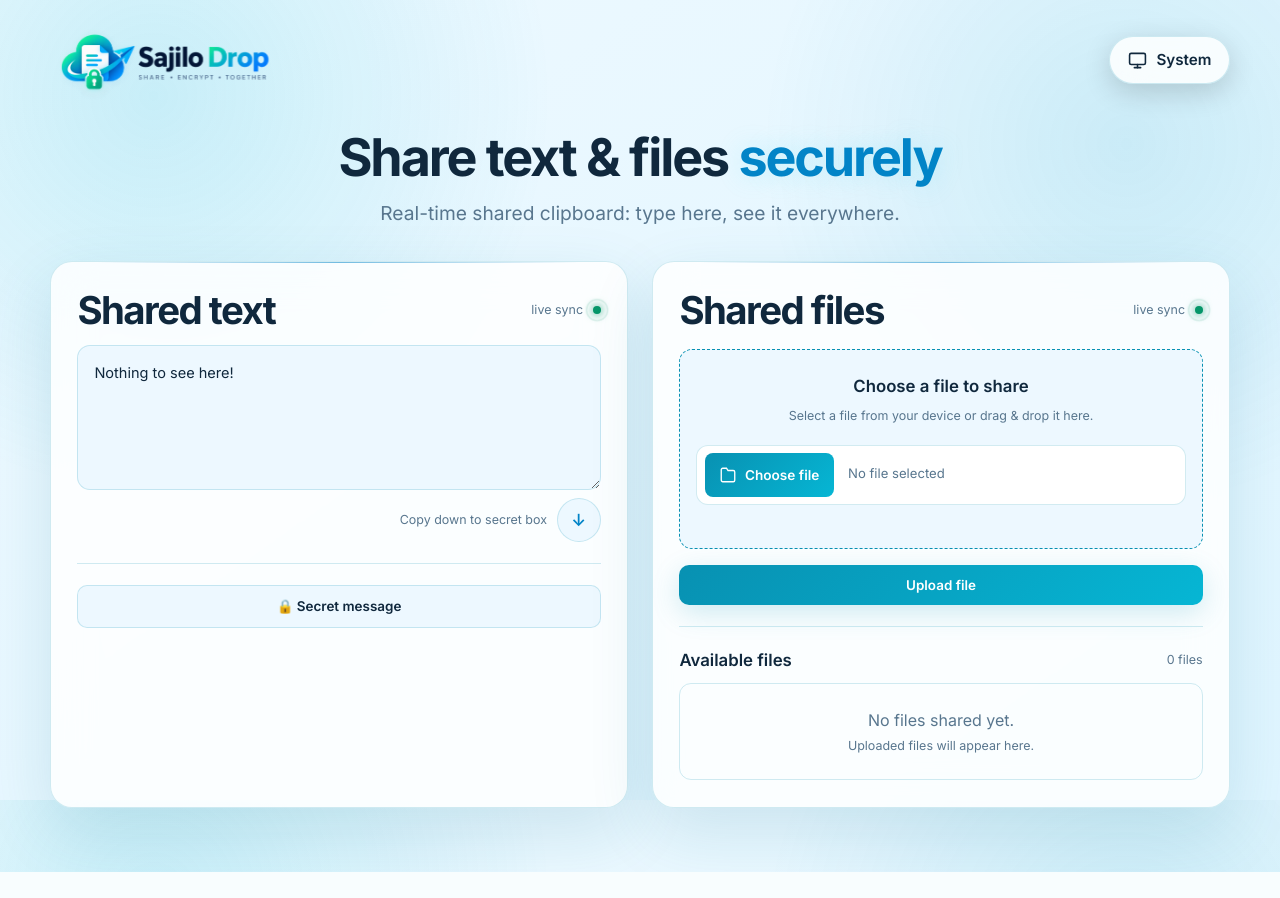
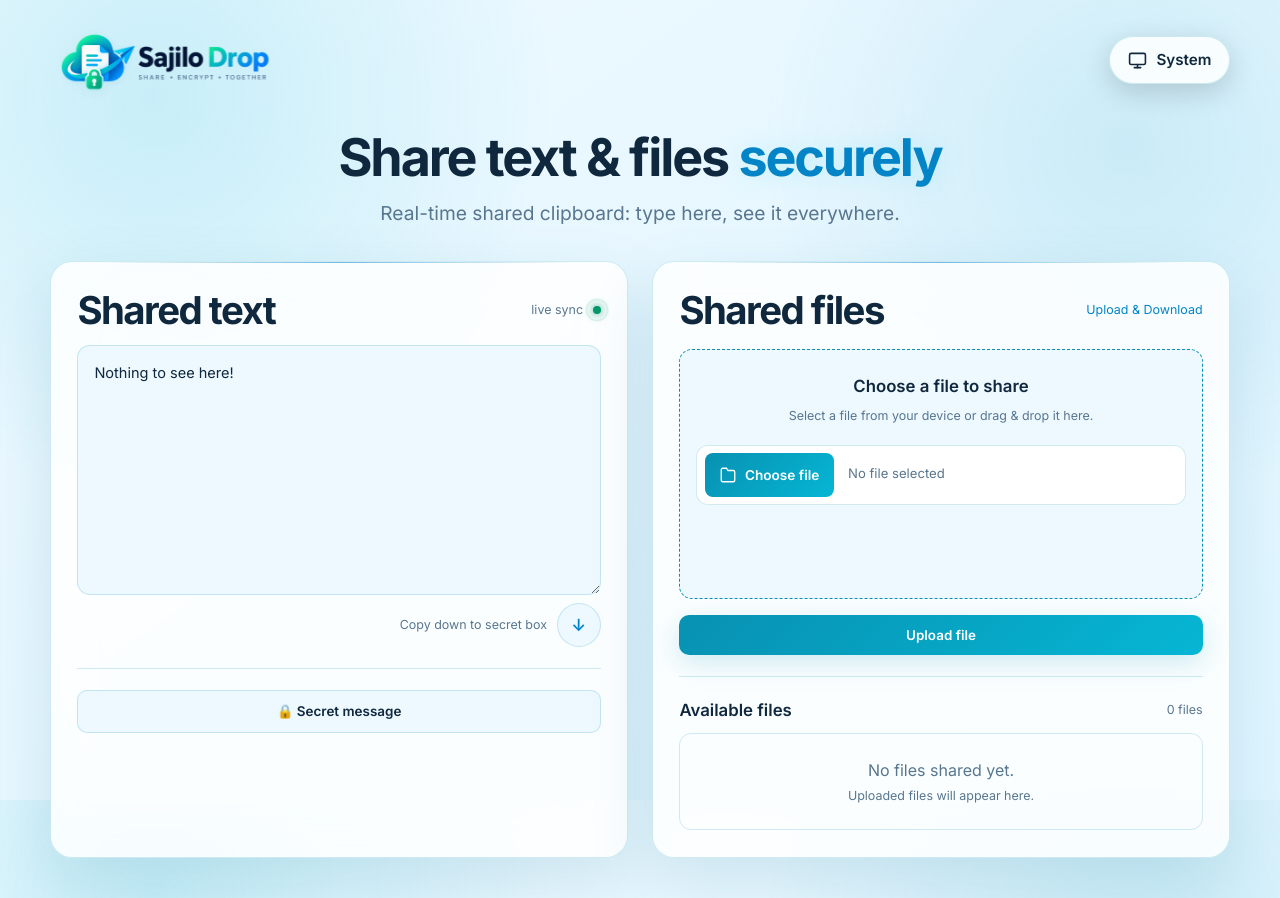
Before and after one commit to RabiLamichhane-Hub/sajilo_drop, a Django app: page / in a window 1280 px wide. Shown: the top 898 px of the page. Before the commit the page ends 872 px from the top, so only its background shows below. Run offline with Django 5.2, Linux system fonts and the light colour scheme; data comes from the database, SQL or seed files in the repository; data that the repository does not hold is empty.

Commit message:
Improve shared text and file panel layout

```diff
--- a/sajilo_drop/dropbox/static/style.css
+++ b/sajilo_drop/dropbox/static/style.css
@@ -817,3 +817,10 @@ a:focus-visible, summary:focus-visible, input[type="file"]:focus-visible { outli
 .shared-file-row {
     transition: opacity 0.25s ease, transform 0.25s ease;
 }
+
+/* Give shared-file uploads more room and keep the heading action clear. */
+.file-card .upload-area { min-height: 250px; }
+.file-heading-action { white-space: nowrap; color: var(--color-highlight); }
+
+/* Match the shared-text input height to the file upload area. */
+.text-card #textarea { min-height: 250px; }
--- a/sajilo_drop/dropbox/templates/index.html
+++ b/sajilo_drop/dropbox/templates/index.html
@@ -269,8 +269,7 @@
     <div class="file-heading">
         <h2 class="label card-title" id="filesTitle">Shared files</h2>
         <span class="flex-row" style="gap: 0.6rem;">
-            <span class="hint">live sync</span>
-            <span class="live-dot" id="filesLiveDot" aria-hidden="true"></span>
+            <span class="hint file-heading-action">Upload &amp; Download</span>
         </span>
     </div>
     <form class="file-upload" id="fileUploadForm" method="post" action="{% url 'upload_file' %}" enctype="multipart/form-data">
```
